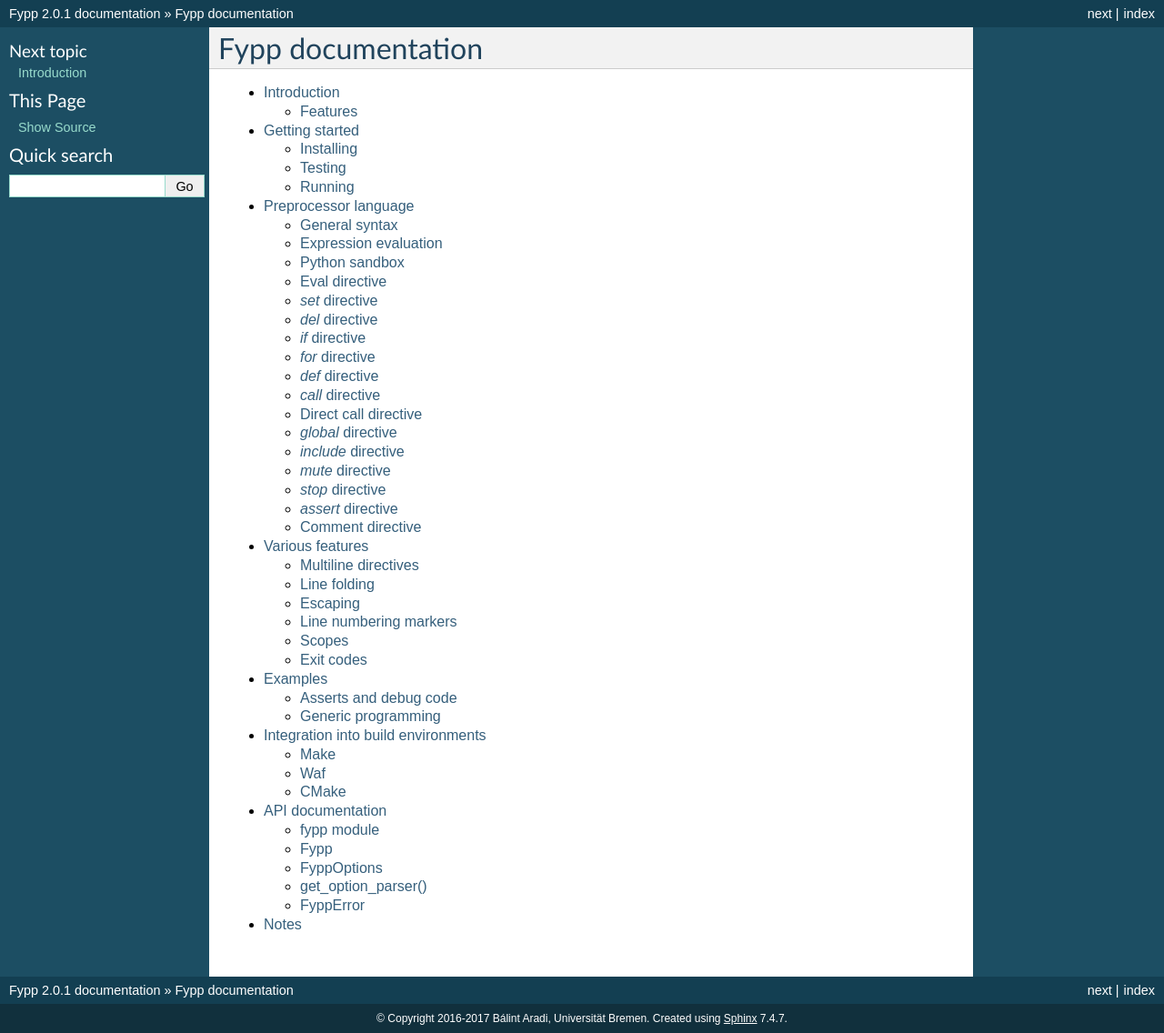
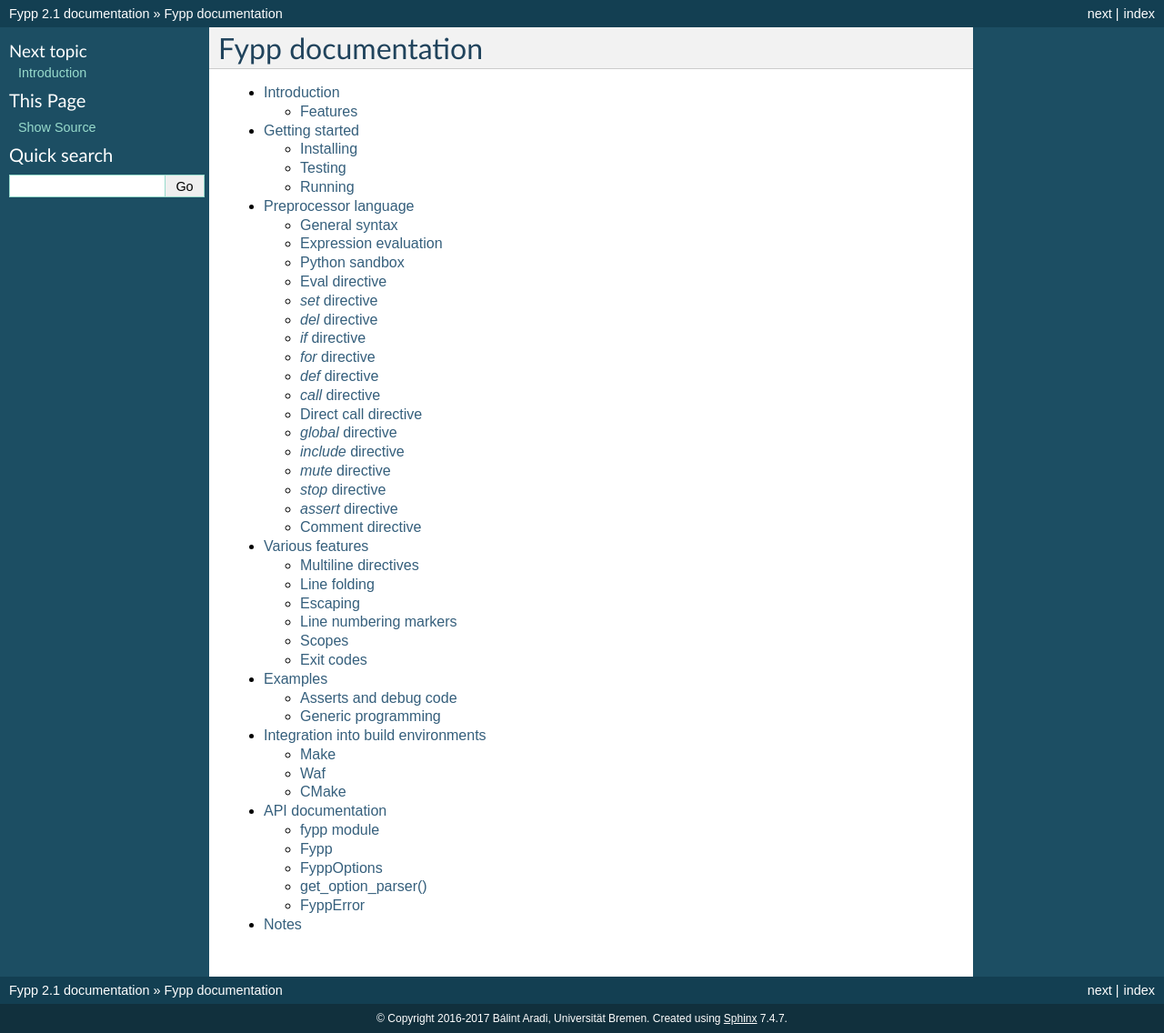
Before and after one commit to aradi/fypp, a Sphinx documentation site: the page built from docs/index.rst, in a window 1280 px wide. Shown: the whole page at 91% size. Built offline with Sphinx 7.4.7, drawn with Linux system fonts in a browser that asks for light colours.

Commit message:
Bump version number to 2.1

```diff
--- a/CHANGELOG.rst
+++ b/CHANGELOG.rst
@@ -3,8 +3,8 @@
 ==========
 
 
-Unreleased
-==========
+2.1
+===
 
 Fixed
 -----
--- a/docs/conf.py
+++ b/docs/conf.py
@@ -53,10 +53,10 @@
 # built documents.
 #
 # The short X.Y version.
-version = '2.0'
+version = '2.1'
 
 # The full version, including alpha/beta/rc tags.
-release = '2.0.1'
+release = '2.1'
 
 # The language for content autogenerated by Sphinx. Refer to documentation
 # for a list of supported languages.
--- a/docs/fypp.rst
+++ b/docs/fypp.rst
@@ -29,7 +29,7 @@
 <http://fypp.readthedocs.org>`_. Fypp is released under the *BSD 2-clause
 license*.
 
-This document describes Fypp Version 2.0.
+This document describes Fypp Version 2.1.
 
 
 Features
--- a/setup.py
+++ b/setup.py
@@ -11,7 +11,7 @@
 setup(
     name='fypp',
 
-    version='2.0.1',
+    version='2.1',
 
     description='Python powered Fortran preprocessor',
     long_description=long_description,
```
Also changed, not shown: 1 other file.
